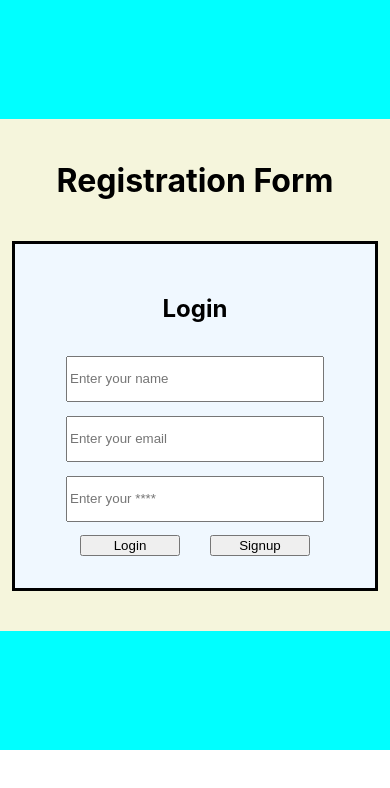
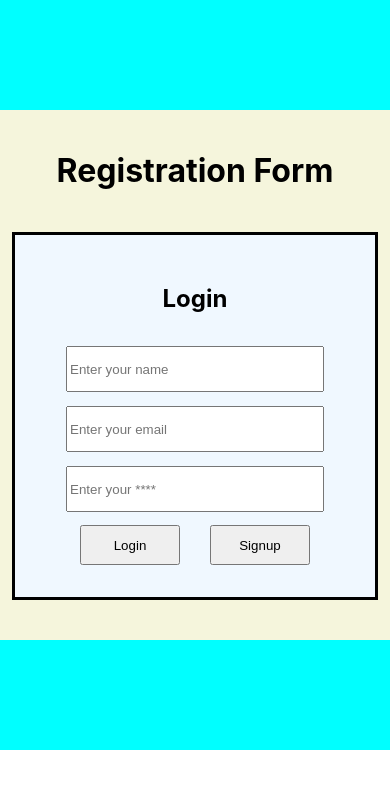
Before and after one commit to sripathy914/MERN-React, a React (Create React App) app: page / in a window 390 px wide. Shown: the top 788 px of the page. Built offline with nearby package versions, Linux system fonts and the light colour scheme.

Commit message:
committed

```diff
--- a/src/App.js
+++ b/src/App.js
@@ -1,9 +1,11 @@
 import logo from './logo.svg';
 import './App.css';
+import PropsFunction from './Components/FunctionComponent/PropsFunction';
 
 function App() {
   return (
     <div className="App">
+      <PropsFunction name="Sripathy R S" behaviour="good"></PropsFunction>
       <header className="App-header">
         <img src={logo} className="App-logo" alt="logo" />
         <p>
--- a/src/Components/ClassComponent/LoginComponent.jsx
+++ b/src/Components/ClassComponent/LoginComponent.jsx
@@ -8,6 +8,7 @@ class LoginComponent extends React.Component {
                 <h1>Login your credentials...</h1>
                 <TestComponent/>
             </div>
+
         )
     }
 }
--- /dev/null
+++ b/src/Components/FunctionComponent/PropsFunction.jsx
@@ -0,0 +1,11 @@
+import React from "react";
+
+function PropsFunction(props)
+{
+    return(
+        <div>
+            Hello {props.name},<br></br>You are a {props.behaviour}boy
+        </div>
+    )
+}
+export default PropsFunction;
--- a/src/Login form/Login.css
+++ b/src/Login form/Login.css
@@ -52,10 +52,14 @@ input
 .button1
 {
     width: 100px;
+    height: 40px;
+    cursor: progress;
 }
 .button2
 {
     width: 100px;
+    height: 40px;
+
 }
 
 .button1:hover
@@ -66,3 +70,26 @@ input
 {
     background-color: aquamarine;
 }
+
+@media (max-width:400px)
+{
+    .container
+    {
+        background-color: aqua;
+    }
+    .containergi
+    .form1
+    .form2
+    .input
+    .buttons
+    {
+        width: 50%;
+        height: 50%;
+    }
+
+    .buttons
+    {
+        flex-direction: row;
+        justify-content: center;
+    }
+}
--- a/src/index.js
+++ b/src/index.js
@@ -3,13 +3,12 @@ import ReactDOM from 'react-dom/client';
 import './index.css';
 import App from './App';
 import reportWebVitals from './reportWebVitals';
-import LoginComponent from './Components/ClassComponent/LoginComponent';
 import Login from './Login form/Login';
 
 const root = ReactDOM.createRoot(document.getElementById('root'));
 root.render(
   <div>
-    <Login></Login>
+    <Login/>
   </div>
 );
 
```
